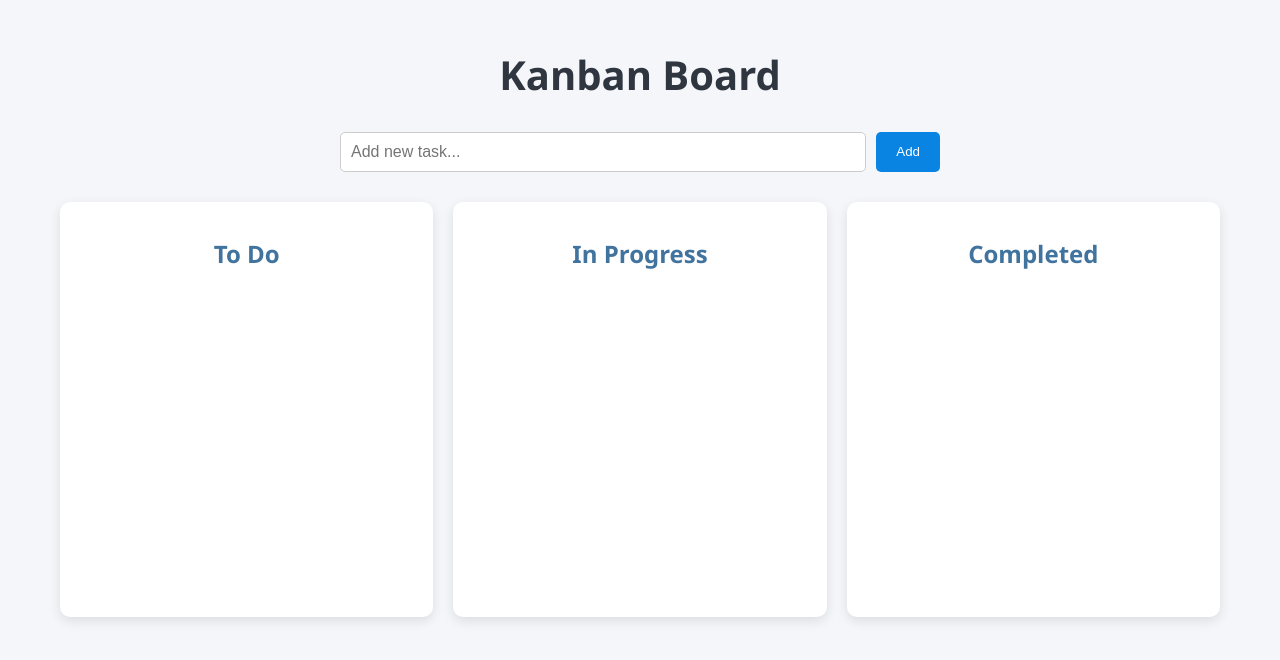
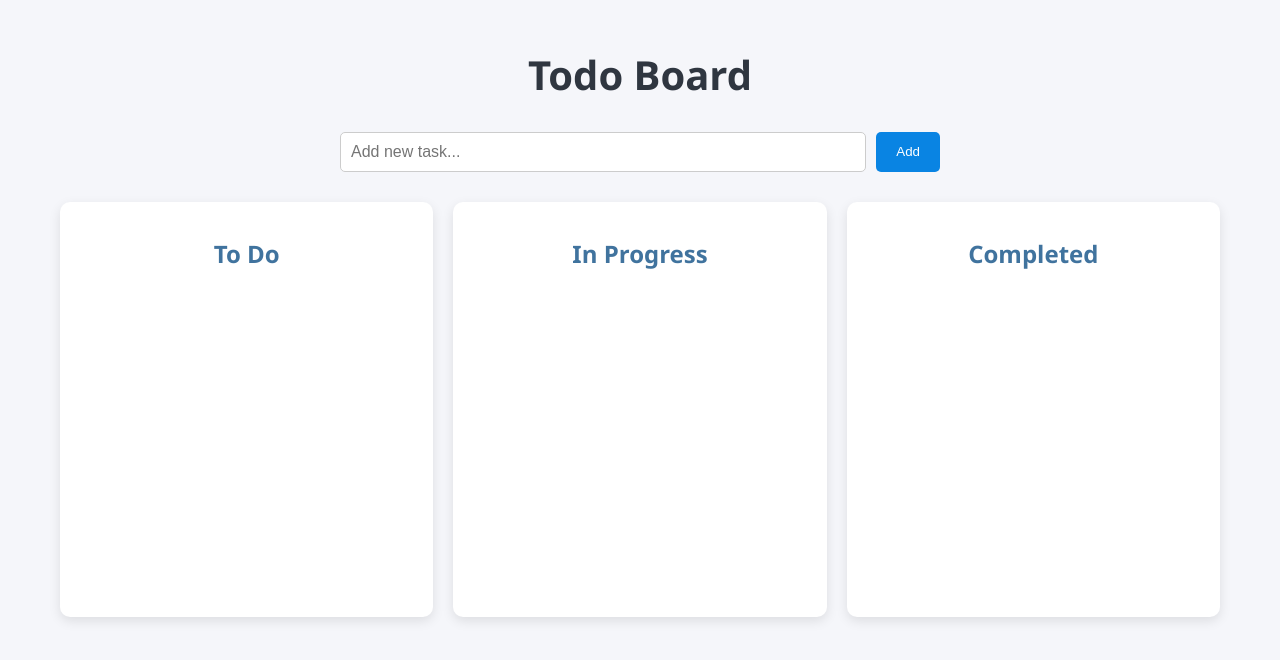
Before and after one commit to Kalyan5256/kanban, a plain HTML site: page index.html in a window 1280 px wide. Drawn offline with nearby package versions, Linux system fonts and the light colour scheme.

Commit message:
Update index.html

```diff
--- a/index.html
+++ b/index.html
@@ -14,7 +14,7 @@
     <script src="index.js" defer></script>
   </head>
   <body>
-    <h1 class="title">Kanban Board</h1>
+    <h1 class="title">Todo Board</h1>
     <div class="task-input-global">
       <input type="text" id="new-task" placeholder="Add new task..." />
       <button id="add-task">Add</button>
```
